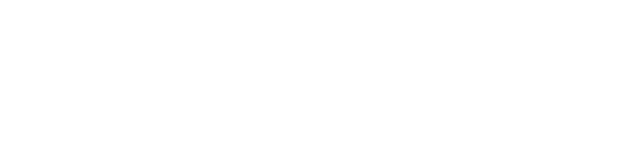
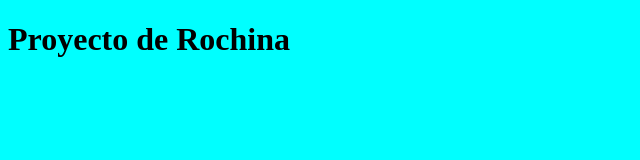
Before and after one commit to israelrochina/CursoGit, a plain HTML site: page index.html in a window 1280 px wide. Shown: the whole page, without its empty margins (0-640 px from the left). Drawn offline with Linux system fonts and the light colour scheme.

```diff
--- /dev/null
+++ b/css/index.css
@@ -0,0 +1,3 @@
+body{
+    background-color: aqua;
+}
--- a/index.html
+++ b/index.html
@@ -4,9 +4,11 @@
     <meta charset="UTF-8">
     <meta name="viewport" content="width=device-width, initial-scale=1.0">
     <meta http-equiv="X-UA-Compatible" content="ie=edge">
-    <title>Document</title>
+    <title>Aprendiendo Git</title>
+    <link href="css/index.css" rel="stylesheet" type="text/css">
 </head>
 <body>
+    <h1>Proyecto de Rochina </h1>
 
 </body>
 </html>
```
Also changed, not shown: js/index.js (added).
